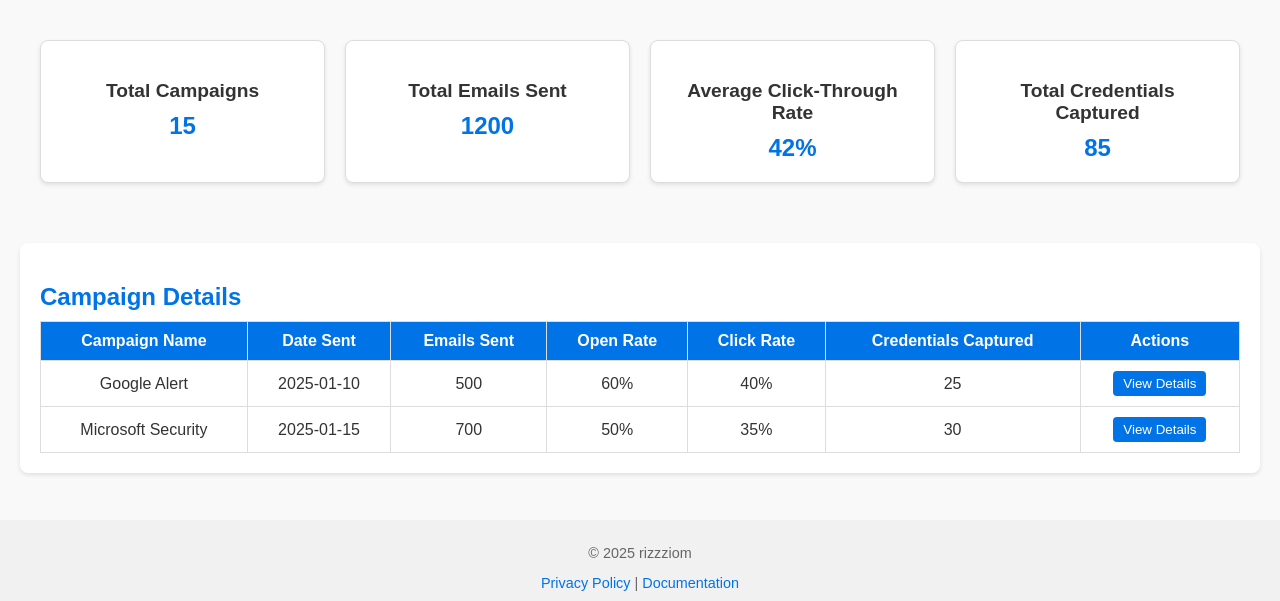
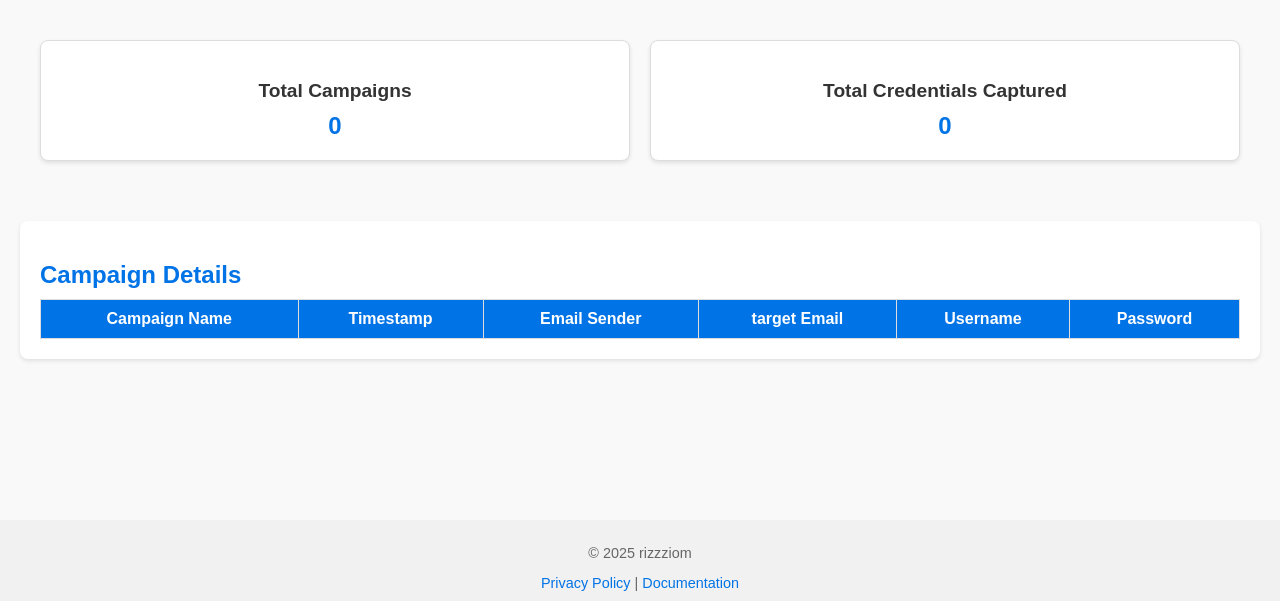
Before and after one commit to RIZZZIOM/PhishMeNot, a Flask app: page /results in a window 1280 px wide. Shown: the part 199-800 px from the top of the page. Run offline with Flask 3, Linux system fonts and the light colour scheme; lists and menus that the app fills with data are empty.

Commit message:
added results data

```diff
--- a/web/app.py
+++ b/web/app.py
@@ -279,4 +279,75 @@ def get_latest_campaign():
     except Exception as e:
         return jsonify({"error": str(e)}), 500
 
+# 📌 API: Get total campaigns & credentials count
+@app.route("/api/results/overview", methods=["GET"])
+def get_results_overview():
+    try:
+        # Load logs.json
+        if os.path.exists(LOG_FILE):
+            with open(LOG_FILE, "r") as file:
+                logs_data = json.load(file)
+        else:
+            logs_data = []
+
+        # Load captured.json
+        if os.path.exists(CAPTURED_LOG_FILE):
+            with open(CAPTURED_LOG_FILE, "r") as file:
+                captured_data = json.load(file)
+        else:
+            captured_data = []
+
+        total_campaigns = len(logs_data)
+        total_credentials = sum(len(campaign.get("captured_credentials", [])) for campaign in captured_data)
+
+        return jsonify({"total_campaigns": total_campaigns, "total_credentials": total_credentials})
+
+    except Exception as e:
+        return jsonify({"error": str(e)}), 500
+
+
+# 📌 API: Get detailed campaign results
+@app.route("/api/results/campaigns", methods=["GET"])
+def get_campaign_results():
+    try:
+        # Load logs.json
+        if os.path.exists(LOG_FILE):
+            with open(LOG_FILE, "r") as file:
+                logs_data = json.load(file)
+        else:
+            logs_data = []
+
+        # Load captured.json
+        if os.path.exists(CAPTURED_LOG_FILE):
+            with open(CAPTURED_LOG_FILE, "r") as file:
+                captured_data = json.load(file)
+        else:
+            captured_data = []
+
+        # Organize data for frontend
+        results = []
+        for log in logs_data:
+            campaign_name = log.get("campaign_name", "Unknown Campaign")
+            timestamp = log.get("timestamp", "N/A")
+            sender_email = log.get("sender_email", "N/A")
+
+            # Find captured credentials for the campaign
+            captured_info = next((c for c in captured_data if c.get("campaign_name") == campaign_name), {})
+            captured_entries = captured_info.get("captured_credentials", [])
+
+            for entry in captured_entries:
+                results.append({
+                    "campaign_name": campaign_name,
+                    "timestamp": timestamp,
+                    "sender_email": sender_email,
+                    "target_email": entry.get("target_email", "N/A"),
+                    "username": entry.get("email", "N/A"),
+                    "password": entry.get("password", "N/A"),
+                })
+
+        return jsonify(results)
+
+    except Exception as e:
+        return jsonify({"error": str(e)}), 500
+
 app.run(host='0.0.0.0', debug=True)
--- a/web/static/js/results.js
+++ b/web/static/js/results.js
@@ -1,4 +1,40 @@
-function viewDetails(campaignName) {
-    alert(`Viewing details for campaign: ${campaignName}`);
-    // Add logic to display detailed campaign stats in a modal or new page
+document.addEventListener("DOMContentLoaded", function () {
+    fetchResultsOverview();
+    fetchCampaignResults();
+});
+
+// 📌 Fetch total campaigns & credentials captured
+function fetchResultsOverview() {
+    fetch("/api/results/overview")
+        .then(response => response.json())
+        .then(data => {
+            document.getElementById("totalCampaigns").textContent = data.total_campaigns || 0;
+            document.getElementById("totalCredentials").textContent = data.total_credentials || 0;
+        })
+        .catch(error => console.error("Error fetching results overview:", error));
 }
+
+// 📌 Fetch and populate campaign details table
+function fetchCampaignResults() {
+    fetch("/api/results/campaigns")
+        .then(response => response.json())
+        .then(data => {
+            const table = document.querySelector(".campaign-results table");
+
+            data.forEach(entry => {
+                const row = document.createElement("tr");
+
+                row.innerHTML = `
+                    <td>${entry.campaign_name}</td>
+                    <td>${entry.timestamp}</td>
+                    <td>${entry.sender_email}</td>
+                    <td>${entry.target_email}</td>
+                    <td>${entry.username}</td>
+                    <td>${entry.password}</td>
+                `;
+
+                table.appendChild(row);
+            });
+        })
+        .catch(error => console.error("Error fetching campaign results:", error));
+}
--- a/web/templates/results.html
+++ b/web/templates/results.html
@@ -32,14 +32,6 @@
             <p id="totalCampaigns">15</p>
         </div>
         <div class="metric-card">
-            <h3>Total Emails Sent</h3>
-            <p id="totalEmails">1200</p>
-        </div>
-        <div class="metric-card">
-            <h3>Average Click-Through Rate</h3>
-            <p id="avgCTR">42%</p>
-        </div>
-        <div class="metric-card">
             <h3>Total Credentials Captured</h3>
             <p id="totalCredentials">85</p>
         </div>
@@ -52,35 +44,14 @@
             <thead>
                 <tr>
                     <th>Campaign Name</th>
-                    <th>Date Sent</th>
-                    <th>Emails Sent</th>
-                    <th>Open Rate</th>
-                    <th>Click Rate</th>
-                    <th>Credentials Captured</th>
-                    <th>Actions</th>
+                    <th>Timestamp</th>
+                    <th>Email Sender</th>
+                    <th>target Email</th>
+                    <th>Username</th>
+                    <th>Password</th>
                 </tr>
             </thead>
-            <tbody>
-                <tr>
-                    <td>Google Alert</td>
-                    <td>2025-01-10</td>
-                    <td>500</td>
-                    <td>60%</td>
-                    <td>40%</td>
-                    <td>25</td>
-                    <td><button onclick="viewDetails('Google Alert')">View Details</button></td>
-                </tr>
-                <tr>
-                    <td>Microsoft Security</td>
-                    <td>2025-01-15</td>
-                    <td>700</td>
-                    <td>50%</td>
-                    <td>35%</td>
-                    <td>30</td>
-                    <td><button onclick="viewDetails('Microsoft Security')">View Details</button></td>
-                </tr>
-                <!-- Additional rows can be added dynamically -->
-            </tbody>
+
         </table>
     </section>
 
```
